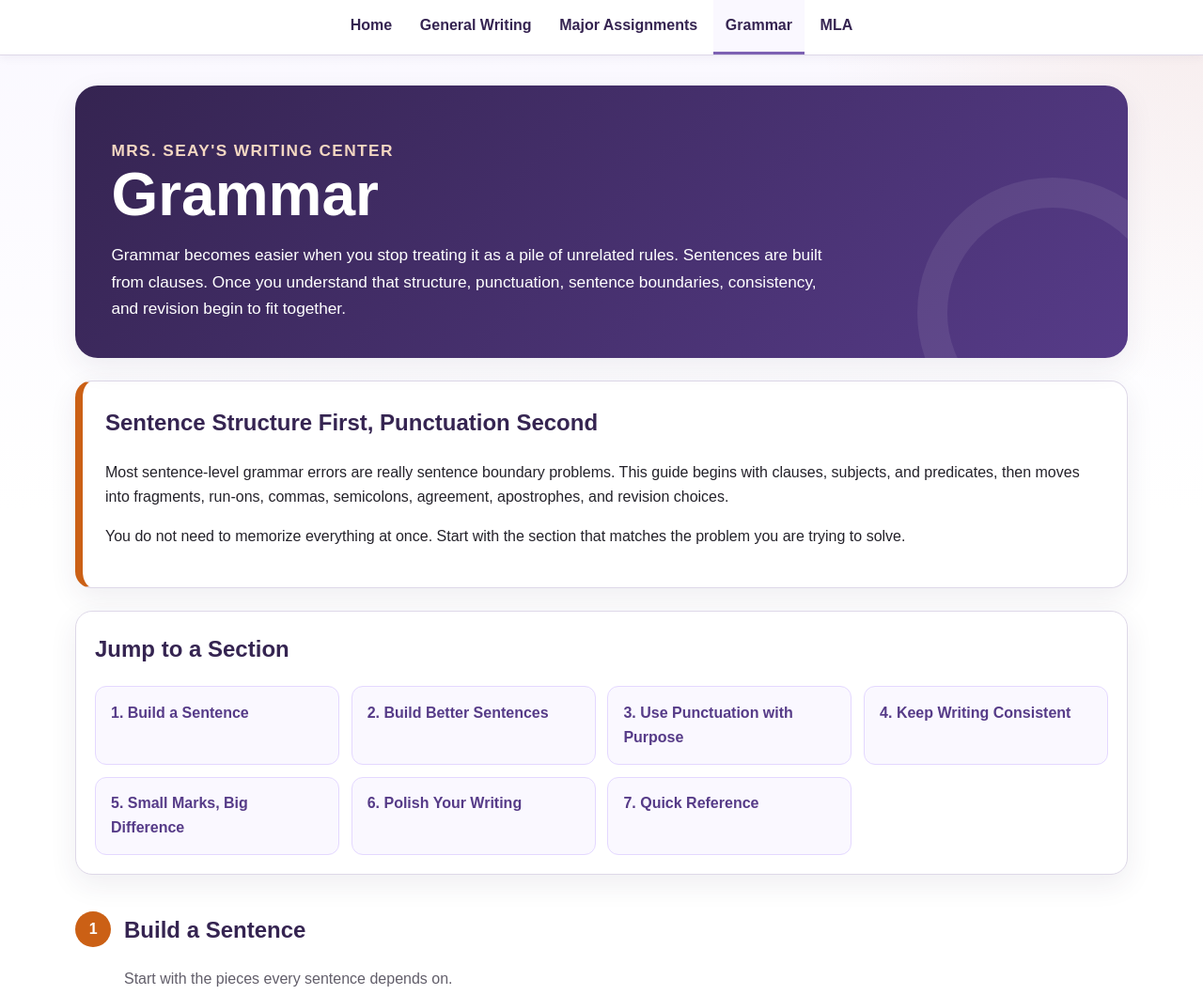
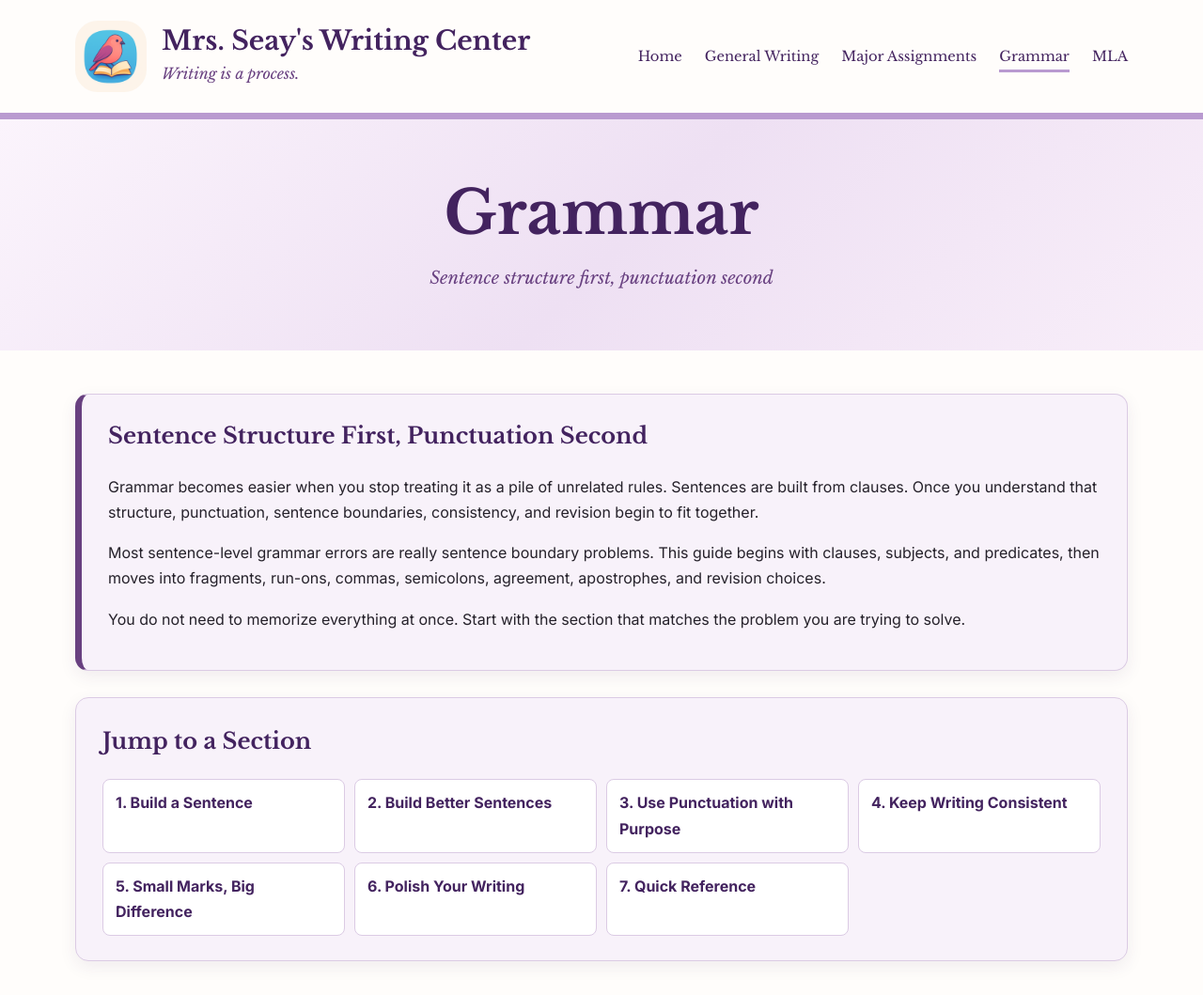
Before and after one commit to briseay/writing-resources, a plain HTML site: page grammar.html in a window 1280 px wide. Shown: the top 1059 px of the page at 94% size. Drawn offline with nearby package versions, Linux system fonts and the light colour scheme.

Commit message:
Refactor grammar.html for layout and styling updates
Updated styles and structure for improved layout and readability. Added preconnect links for fonts and modified various CSS variables and elements for better design consistency.

```diff
--- a/grammar.html
+++ b/grammar.html
@@ -9,24 +9,31 @@
     content="A student-friendly grammar guide focused on sentence structure, punctuation, consistency, revision, and quick-reference topics."
   />
 
+  <link rel="preconnect" href="https://fonts.googleapis.com">
+  <link rel="preconnect" href="https://fonts.gstatic.com" crossorigin>
+  <link
+    href="https://fonts.googleapis.com/css2?family=Libre+Baskerville:ital,wght@0,400;0,700;1,400&family=Inter:wght@300;400;500;600;700&display=swap"
+    rel="stylesheet"
+  >
   <style>
     :root {
-      --lavender-50: #faf8ff;
-      --lavender-100: #f1ebff;
-      --lavender-200: #e4d8ff;
-      --lavender-500: #7d61b3;
-      --lavender-700: #563b88;
-      --lavender-900: #352451;
-      --orange: #cb6015;
-      --ink: #24222a;
-      --muted: #625e6a;
-      --line: #ded8e8;
-      --white: #ffffff;
-      --success: #eef8f0;
-      --warning: #fff8e8;
-      --danger: #fff1f1;
-      --shadow: 0 10px 30px rgba(53, 36, 81, 0.08);
-      --radius: 18px;
+      --deep-plum: #43235f;
+      --plum: #684080;
+      --lavender: #b99ad0;
+      --soft-lavender: #eee4f3;
+      --pale-lavender: #f8f2fa;
+      --warm-white: #fffdfb;
+      --text: #25212a;
+      --muted-text: #625b68;
+      --border: #dbcbe4;
+      --good-example: #edf8ed;
+      --good-border: #79a979;
+      --bad-example: #f6f2f2;
+      --bad-border: #a98787;
+      --tip: #fff7df;
+      --tip-border: #d3aa45;
+      --shadow: 0 6px 18px rgba(67, 35, 95, 0.08);
+      --radius: 14px;
       --max-width: 1120px;
     }
 
@@ -36,136 +43,209 @@
 
     html {
       scroll-behavior: smooth;
+      scroll-padding-top: 24px;
     }
 
     body {
       margin: 0;
-      color: var(--ink);
-      background:
-        radial-gradient(circle at top right, rgba(203, 96, 21, 0.08), transparent 26rem),
-        linear-gradient(180deg, var(--lavender-50), #ffffff 34rem);
-      font-family: Arial, Helvetica, sans-serif;
-      line-height: 1.65;
+      color: var(--text);
+      background: var(--warm-white);
+      font-family: "Inter", Arial, Helvetica, sans-serif;
+      line-height: 1.7;
     }
 
     a {
-      color: var(--lavender-700);
+      color: var(--deep-plum);
     }
 
     a:hover,
     a:focus {
-      color: var(--orange);
+      color: var(--plum);
     }
 
-    .page-shell {
-      width: min(100% - 2rem, var(--max-width));
+    .container {
+      width: min(92%, var(--max-width));
       margin: 0 auto;
-      padding: 2rem 0 4rem;
     }
 
-    .hero {
-      position: relative;
-      overflow: hidden;
-      padding: 2.4rem;
-      margin-bottom: 1.5rem;
-      background: linear-gradient(135deg, var(--lavender-900), var(--lavender-700));
-      color: var(--white);
-      border-radius: 24px;
-      box-shadow: var(--shadow);
+    header.site-header {
+      background: rgba(255, 253, 251, 0.98);
+      border-bottom: 7px solid var(--lavender);
     }
 
-    .hero::after {
+    .header-inner {
+      display: flex;
+      align-items: center;
+      justify-content: space-between;
+      gap: 30px;
+      padding: 22px 0;
+    }
+
+    .brand {
+      display: flex;
+      align-items: center;
+      gap: 16px;
+      text-decoration: none;
+      min-width: max-content;
+    }
+
+    .brand-logo {
+      width: 76px;
+      height: 76px;
+      object-fit: cover;
+      border-radius: 24px;
+    }
+
+    .brand-text h1 {
+      margin: 0;
+      font-family: "Libre Baskerville", Georgia, serif;
+      font-size: clamp(1.25rem, 2.2vw, 2rem);
+      color: var(--deep-plum);
+      line-height: 1.15;
+    }
+
+    .brand-text p {
+      margin: 5px 0 0;
+      font-family: "Libre Baskerville", Georgia, serif;
+      font-style: italic;
+      color: var(--plum);
+      font-size: 1rem;
+    }
+
+    .main-nav ul {
+      display: flex;
+      justify-content: flex-end;
+      align-items: center;
+      gap: 24px;
+      list-style: none;
+      flex-wrap: wrap;
+      margin: 0;
+      padding: 0;
+    }
+
+    .main-nav a {
+      position: relative;
+      text-decoration: none;
+      color: var(--deep-plum);
+      font-family: "Libre Baskerville", Georgia, serif;
+      font-size: 0.92rem;
+      padding: 8px 0;
+    }
+
+    .main-nav a::after {
       content: "";
       position: absolute;
-      width: 14rem;
-      height: 14rem;
-      right: -4rem;
-      bottom: -6rem;
-      border: 2rem solid rgba(255,255,255,0.08);
-      border-radius: 50%;
+      left: 0;
+      bottom: 0;
+      width: 0;
+      height: 3px;
+      background: var(--lavender);
+      transition: width 0.2s ease;
     }
 
-    .eyebrow {
-      margin: 0 0 0.35rem;
-      font-weight: 700;
-      letter-spacing: 0.08em;
-      text-transform: uppercase;
-      color: #f4d7c2;
-      font-size: 0.82rem;
+    .main-nav a:hover::after,
+    .main-nav a[aria-current="page"]::after {
+      width: 100%;
     }
 
-    .hero h1 {
-      margin: 0;
-      font-size: clamp(2.2rem, 6vw, 4rem);
-      line-height: 1.05;
+    .page-heading {
+      background: linear-gradient(
+        135deg,
+        #fbf4fc 0%,
+        #eee0f3 52%,
+        #f8eef9 100%
+      );
+      text-align: center;
+      padding: 62px 20px;
     }
 
-    .hero p {
-      max-width: 760px;
-      margin: 1rem 0 0;
-      font-size: 1.08rem;
+    .page-heading h2 {
+      margin: 0;
+      font-family: "Libre Baskerville", Georgia, serif;
+      color: var(--deep-plum);
+      font-size: clamp(2.4rem, 5vw, 4rem);
+      line-height: 1.2;
+    }
+
+    .page-heading p {
+      max-width: 850px;
+      margin: 14px auto 0;
+      font-family: "Libre Baskerville", Georgia, serif;
+      font-style: italic;
+      color: var(--plum);
+      font-size: 1.15rem;
+    }
+
+    main {
+      padding: 46px 0 70px;
     }
 
     .intro-card,
     .quick-nav,
-    .callout,
-    .reference-card {
-      background: var(--white);
-      border: 1px solid var(--line);
+    .reference-card,
+    .related-resources,
+    .transparency {
+      background: var(--white, #ffffff);
+      border: 1px solid var(--border);
       border-radius: var(--radius);
       box-shadow: var(--shadow);
     }
 
     .intro-card {
-      padding: 1.5rem;
-      margin-bottom: 1.5rem;
-      border-left: 8px solid var(--orange);
+      padding: 24px 28px;
+      margin-bottom: 28px;
+      background: var(--pale-lavender);
+      border-left: 7px solid var(--plum);
     }
 
     .intro-card h2,
     .quick-nav h2,
-    .section-heading h2 {
+    .section-heading h2,
+    .related-resources h2 {
       margin-top: 0;
-      color: var(--lavender-900);
+      font-family: "Libre Baskerville", Georgia, serif;
+      color: var(--deep-plum);
     }
 
     .quick-nav {
-      padding: 1.25rem;
-      margin-bottom: 2rem;
+      padding: 26px 28px;
+      margin-bottom: 42px;
+      background: var(--pale-lavender);
     }
 
     .nav-grid {
       display: grid;
       grid-template-columns: repeat(auto-fit, minmax(220px, 1fr));
-      gap: 0.8rem;
+      gap: 10px;
     }
 
     .nav-grid a {
       display: block;
-      padding: 0.9rem 1rem;
+      padding: 11px 13px;
       text-decoration: none;
-      background: var(--lavender-50);
-      border: 1px solid var(--lavender-200);
-      border-radius: 12px;
+      background: #ffffff;
+      border: 1px solid var(--border);
+      border-radius: 8px;
       font-weight: 700;
     }
 
     .nav-grid a:hover,
     .nav-grid a:focus {
-      background: var(--lavender-100);
-      transform: translateY(-1px);
+      background: var(--soft-lavender);
     }
 
     .topic-section {
-      margin: 2.4rem 0;
-      scroll-margin-top: 1rem;
+      margin: 0 0 60px;
+      scroll-margin-top: 30px;
     }
 
     .section-heading {
       display: flex;
       align-items: flex-start;
-      gap: 0.85rem;
-      margin-bottom: 1rem;
+      gap: 14px;
+      margin-bottom: 18px;
+      padding-bottom: 10px;
+      border-bottom: 2px solid var(--lavender);
     }
 
     .section-number {
@@ -174,34 +254,39 @@
       height: 2.4rem;
       display: grid;
       place-items: center;
-      color: var(--white);
-      background: var(--orange);
+      color: #ffffff;
+      background: var(--plum);
       border-radius: 50%;
       font-weight: 800;
     }
 
+    .section-heading h2 {
+      margin-bottom: 3px;
+      font-size: clamp(1.8rem, 3vw, 2.45rem);
+    }
+
     .section-heading p {
-      margin: 0.25rem 0 0;
-      color: var(--muted);
+      margin: 0;
+      color: var(--muted-text);
     }
 
     details {
-      margin: 0.85rem 0;
-      background: var(--white);
-      border: 1px solid var(--line);
-      border-radius: 14px;
-      box-shadow: 0 6px 20px rgba(53, 36, 81, 0.05);
+      margin: 14px 0;
+      background: #ffffff;
+      border: 1px solid var(--border);
+      border-radius: 10px;
       overflow: hidden;
+      box-shadow: 0 4px 14px rgba(67, 35, 95, 0.05);
     }
 
     summary {
       cursor: pointer;
       list-style: none;
-      padding: 1.1rem 1.25rem;
-      font-size: 1.05rem;
+      padding: 16px 18px;
       font-weight: 800;
-      color: var(--lavender-900);
-      background: linear-gradient(90deg, var(--lavender-50), #ffffff);
+      color: var(--deep-plum);
+      background: var(--soft-lavender);
+      font-family: "Libre Baskerville", Georgia, serif;
     }
 
     summary::-webkit-details-marker {
@@ -211,8 +296,8 @@
     summary::after {
       content: "+";
       float: right;
-      color: var(--orange);
-      font-size: 1.35rem;
+      color: var(--plum);
+      font-size: 1.3rem;
       line-height: 1;
     }
 
@@ -221,209 +306,217 @@
     }
 
     .detail-body {
-      padding: 0.2rem 1.25rem 1.3rem;
+      padding: 18px 20px 22px;
     }
 
     .detail-body h3 {
-      color: var(--lavender-700);
-      margin-bottom: 0.35rem;
+      color: var(--plum);
+      font-family: "Libre Baskerville", Georgia, serif;
+      margin: 24px 0 8px;
     }
 
     .detail-body ul,
     .detail-body ol {
-      padding-left: 1.4rem;
+      padding-left: 26px;
     }
 
     .example,
     .key-takeaway,
     .warning,
     .strategy {
-      margin: 1rem 0;
-      padding: 1rem 1.1rem;
-      border-radius: 12px;
+      margin: 16px 0;
+      padding: 16px 18px;
+      border-radius: 10px;
     }
 
     .example {
-      background: var(--lavender-50);
-      border-left: 5px solid var(--lavender-500);
+      background: var(--pale-lavender);
+      border-left: 7px solid var(--plum);
     }
 
     .key-takeaway {
-      background: var(--success);
-      border-left: 5px solid #4d8c5f;
+      background: var(--good-example);
+      border-left: 7px solid var(--good-border);
     }
 
     .warning {
-      background: var(--danger);
-      border-left: 5px solid #b65353;
+      background: var(--bad-example);
+      border-left: 7px solid var(--bad-border);
     }
 
     .strategy {
-      background: var(--warning);
-      border-left: 5px solid var(--orange);
+      background: var(--tip);
+      border-left: 7px solid var(--tip-border);
     }
 
     .label {
       display: block;
-      margin-bottom: 0.25rem;
+      margin-bottom: 5px;
       font-weight: 800;
-      color: var(--lavender-900);
+      color: var(--deep-plum);
     }
 
     .two-column {
       display: grid;
       grid-template-columns: repeat(2, minmax(0, 1fr));
-      gap: 1rem;
+      gap: 16px;
     }
 
     .reference-grid {
       display: grid;
       grid-template-columns: repeat(auto-fit, minmax(240px, 1fr));
-      gap: 1rem;
+      gap: 16px;
     }
 
     .reference-card {
-      padding: 1.2rem;
+      padding: 20px;
+      background: #ffffff;
     }
 
     .reference-card h3 {
       margin-top: 0;
-      color: var(--lavender-900);
+      color: var(--deep-plum);
+      font-family: "Libre Baskerville", Georgia, serif;
     }
 
     .transparency {
-      margin-top: 2.5rem;
-      padding: 1rem 1.2rem;
-      background: var(--lavender-50);
-      border: 1px solid var(--lavender-200);
-      border-radius: 14px;
-      color: var(--muted);
+      margin-top: 34px;
+      padding: 18px 20px;
+      background: var(--pale-lavender);
+      color: var(--muted-text);
       font-size: 0.95rem;
+    }
+
+    .related-resources {
+      margin-top: 30px;
+      padding: 24px 28px;
+      background: var(--pale-lavender);
+    }
+
+    .related-resources ul {
+      padding-left: 24px;
+      margin-bottom: 0;
     }
 
     .back-to-top {
       display: inline-block;
-      margin-top: 0.75rem;
+      margin-top: 12px;
       font-weight: 700;
       text-decoration: none;
     }
 
-    .site-nav {
-      background: var(--white);
-      border-bottom: 1px solid var(--line);
-      box-shadow: 0 2px 10px rgba(53, 36, 81, 0.06);
+    footer {
+      padding: 22px 20px;
+      background: linear-gradient(
+        90deg,
+        #d9c1e5,
+        #ead9ef,
+        #d9c1e5
+      );
+      color: var(--deep-plum);
+      text-align: center;
+      border-top: 1px solid var(--lavender);
     }
 
-    .site-nav-inner {
-      width: min(100% - 2rem, var(--max-width));
-      margin: 0 auto;
-      display: flex;
-      flex-wrap: wrap;
-      justify-content: center;
-      gap: 0.25rem;
+    footer p {
+      font-size: 0.95rem;
+      margin: 3px 0;
     }
 
-    .site-nav a {
-      display: block;
-      padding: 0.9rem 0.8rem;
-      color: var(--lavender-900);
-      border-bottom: 3px solid transparent;
-      font-weight: 700;
-      text-decoration: none;
+    @media (max-width: 1100px) {
+      .header-inner {
+        flex-direction: column;
       }
 
-    .site-nav a:hover,
-    .site-nav a:focus,
-    .site-nav a[aria-current="page"] {
-      background: var(--lavender-50);
-      border-bottom-color: var(--lavender-500);
-      color: var(--lavender-900);
+      .main-nav ul {
+        justify-content: center;
+      }
     }
 
-    .home-link {
-      display: inline-block;
-      color: inherit;
-      text-decoration: none;
+    @media (max-width: 720px) {
+      .brand {
+        min-width: 0;
       }
 
-    .related-resources {
-      margin-top: 2.5rem;
-      padding: 1.25rem 1.4rem;
-      background: var(--lavender-50);
-      border: 1px solid var(--lavender-200);
-      border-radius: var(--radius);
-      box-shadow: var(--shadow);
+      .brand-logo {
+        width: 62px;
+        height: 62px;
+        border-radius: 19px;
       }
 
-    .related-resources h2 {
-      margin-top: 0;
-      color: var(--lavender-900);
+      .main-nav ul {
+        gap: 12px 18px;
       }
 
-    .site-footer {
-      padding: 1.4rem 1rem;
-      background: var(--lavender-900);
-      color: #f3eef8;
-      text-align: center;
+      .main-nav a {
+        font-size: 0.87rem;
       }
 
-    .site-footer p {
-      margin: 0.2rem 0;
-    }
-
-    @media (max-width: 760px) {
-      .page-shell {
-        width: min(100% - 1rem, var(--max-width));
-      }
-
-      .hero {
-        padding: 1.5rem;
+      .page-heading {
+        padding: 48px 18px;
       }
 
       .two-column {
         grid-template-columns: 1fr;
       }
 
-      summary {
-        padding-right: 1rem;
-      }
-
-      .site-nav-inner {
-        width: min(100% - 1rem, var(--max-width));
-      }
-
-      .site-nav a {
-        padding: 0.75rem 0.55rem;
-        font-size: 0.88rem;
+      .quick-nav,
+      .intro-card,
+      .related-resources {
+        padding: 22px;
       }
     }
   </style>
 </head>
 
-<body>
-  <nav class="site-nav" aria-label="Main navigation">
-    <div class="site-nav-inner">
-      <a href="index.html">Home</a>
-      <a href="general-writing.html">General Writing</a>
-      <a href="essay-types.html">Major Assignments</a>
-      <a href="grammar.html" aria-current="page">Grammar</a>
-      <a href="mla.html">MLA</a>
+<body id="top">
+
+  <header class="site-header">
+    <div class="container header-inner">
+
+      <a class="brand" href="index.html">
+        <img
+          class="brand-logo"
+          src="finch-logo.png"
+          alt="A finch sitting on an open book"
+        >
+
+        <div class="brand-text">
+          <h1>Mrs. Seay's Writing Center</h1>
+          <p>Writing is a process.</p>
         </div>
+      </a>
+
+      <nav class="main-nav" aria-label="Main navigation">
+        <ul>
+          <li><a href="index.html">Home</a></li>
+          <li><a href="general-writing.html">General Writing</a></li>
+          <li><a href="essay-types.html">Major Assignments</a></li>
+          <li><a href="grammar.html" aria-current="page">Grammar</a></li>
+          <li><a href="mla.html">MLA</a></li>
+        </ul>
       </nav>
 
-  <main class="page-shell" id="top">
-    <header class="hero">
-      <p class="eyebrow"><a class="home-link" href="index.html">Mrs. Seay's Writing Center</a></p>
-      <h1>Grammar</h1>
+    </div>
+  </header>
+
+  <section class="page-heading">
+    <h2>Grammar</h2>
+    <p>
+      Sentence structure first, punctuation second
+    </p>
+  </section>
+
+  <main>
+    <div class="container">
+
+    <section class="intro-card">
+      <h2>Sentence Structure First, Punctuation Second</h2>
       <p>
         Grammar becomes easier when you stop treating it as a pile of unrelated rules.
         Sentences are built from clauses. Once you understand that structure, punctuation,
         sentence boundaries, consistency, and revision begin to fit together.
       </p>
-    </header>
-
-    <section class="intro-card">
-      <h2>Sentence Structure First, Punctuation Second</h2>
       <p>
         Most sentence-level grammar errors are really sentence boundary problems. This guide
         begins with clauses, subjects, and predicates, then moves into fragments, run-ons,
@@ -1333,29 +1426,35 @@
 
     <aside class="related-resources">
       <h2>Related Resources</h2>
+
       <ul>
         <li>
           Need help with introductions, summaries, transitions, conclusions,
           or general academic writing? Visit the
           <a href="general-writing.html">General Writing page</a>.
         </li>
+
         <li>
           Working on a rhetorical analysis, annotated bibliography, or
           argumentative essay? Visit the
           <a href="essay-types.html">Major Assignments page</a>.
         </li>
+
         <li>
           Need help formatting your paper, integrating quotations, or creating
           citations? Visit the <a href="mla.html">MLA page</a>.
         </li>
       </ul>
     </aside>
+
+    </div>
   </main>
 
-  <footer class="site-footer">
+  <footer>
     <p><strong>Mrs. Seay's Writing Center</strong></p>
     <p>Created by Brittany Seay</p>
     <p>Version 1.0 • August 2026</p>
   </footer>
+
 </body>
 </html>
```
Lines whose indentation alone changed are shown as unchanged.
